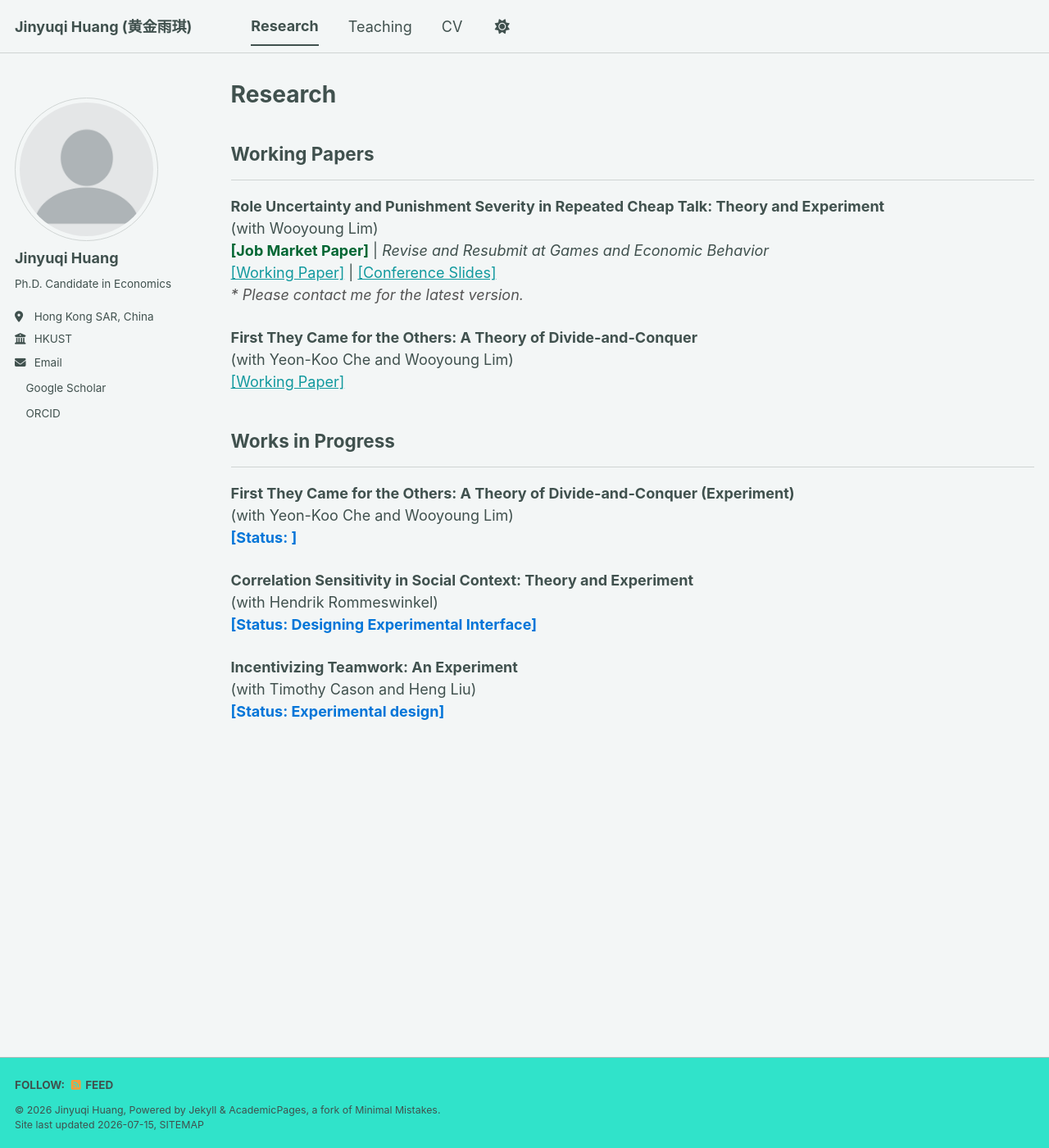
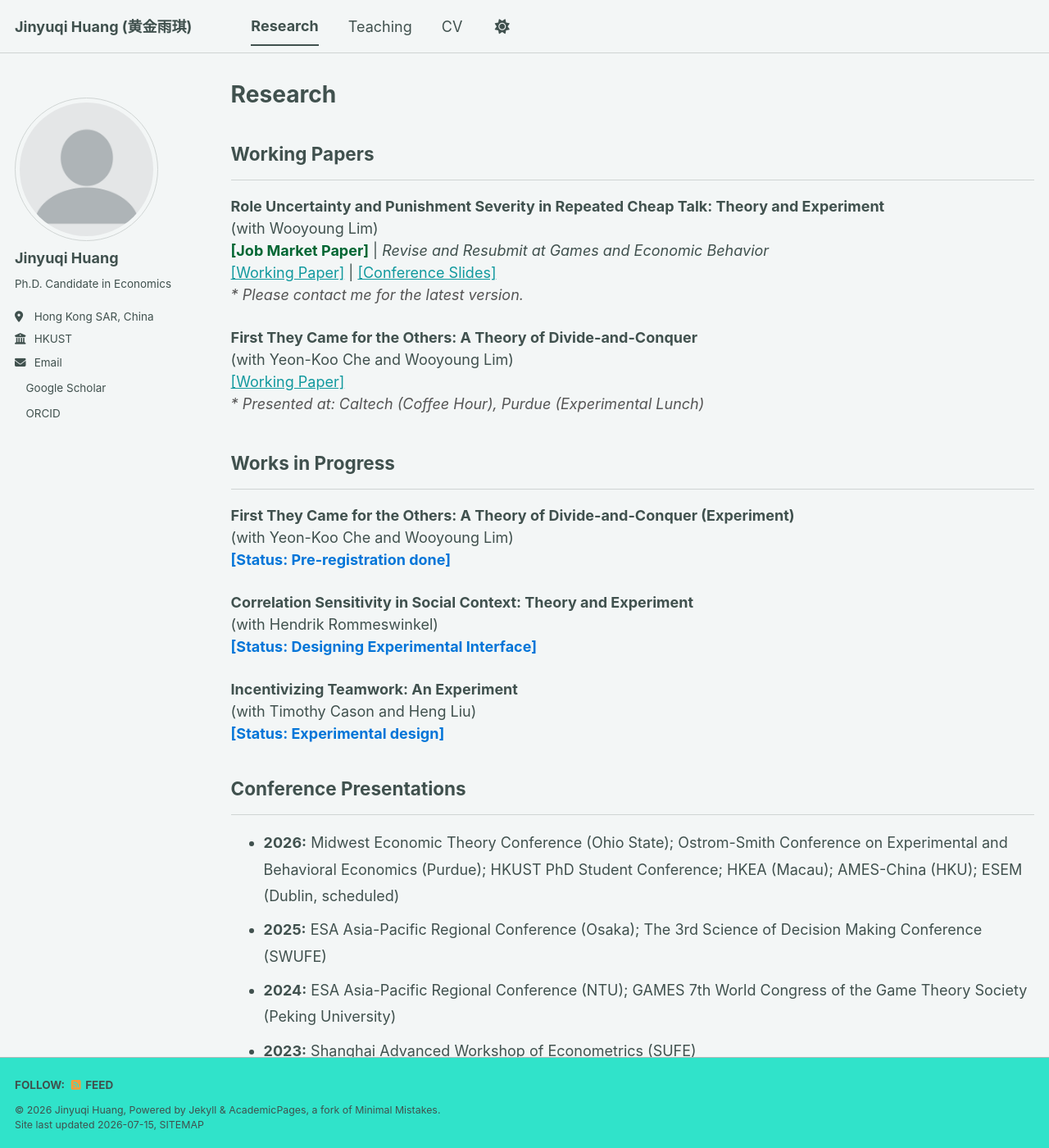
Before and after one commit to brayanam5903/brayanam5903.github.io, a Jekyll site: the page built from _pages/publications.html, in a window 1280 px wide and 1400 px high. Shown: the whole window at 82% size. Built offline with Jekyll 4.4.1, drawn with Linux system fonts in a browser that asks for light colours; a style sheet for code colours, icons or effects is not loaded.

Commit message:
Update publication statuses and add conference presentations
Added conference presentation details and updated publication statuses.

```diff
--- a/_pages/publications.html
+++ b/_pages/publications.html
@@ -22,7 +22,8 @@ author_profile: true
   <p>
     <b>First They Came for the Others: A Theory of Divide-and-Conquer</b> <br>
     (with Yeon-Koo Che and Wooyoung Lim) <br>
-    <a href="https://arxiv.org/abs/2607.12371">[Working Paper]</a>
+    <a href="https://arxiv.org/abs/2607.12371">[Working Paper]</a> <br>
+    <i style="color: #555;">* Presented at: Caltech (Coffee Hour), Purdue (Experimental Lunch)</i>
   </p>
 </div>
 
@@ -34,7 +35,7 @@ author_profile: true
   <p>
     <b>First They Came for the Others: A Theory of Divide-and-Conquer (Experiment)</b> <br>
     (with Yeon-Koo Che and Wooyoung Lim) <br>
-    <b><span style="color: #0275d8;">[Status: ]</span></b> <!-- 你可以在这里修改实验进度 -->
+    <b><span style="color: #0275d8;">[Status: Pre-registration done]</span></b>
   </p>
 </div>
 
@@ -42,7 +43,7 @@ author_profile: true
   <p>
     <b>Correlation Sensitivity in Social Context: Theory and Experiment</b> <br>
     (with Hendrik Rommeswinkel) <br>
-    <b><span style="color: #0275d8;">[Status: Designing Experimental Interface]</span></b> <!-- 你可以在这里修改实验进度 -->
+    <b><span style="color: #0275d8;">[Status: Designing Experimental Interface]</span></b>
   </p>
 </div>
 
@@ -50,6 +51,16 @@ author_profile: true
   <p>
     <b>Incentivizing Teamwork: An Experiment</b> <br>
     (with Timothy Cason and Heng Liu) <br>
-    <b><span style="color: #0275d8;">[Status: Experimental design]</span></b> <!-- 你可以在这里修改实验进度 -->
+    <b><span style="color: #0275d8;">[Status: Experimental design]</span></b>
   </p>
 </div>
+
+
+<h2 style="margin-top: 40px;">Conference Presentations</h2>
+<hr />
+<ul style="line-height: 1.8; margin-bottom: 30px;">
+  <li><b>2026:</b> Midwest Economic Theory Conference (Ohio State); Ostrom-Smith Conference on Experimental and Behavioral Economics (Purdue); HKUST PhD Student Conference; HKEA (Macau); AMES-China (HKU); ESEM (Dublin, scheduled)</li>
+  <li><b>2025:</b> ESA Asia-Pacific Regional Conference (Osaka); The 3rd Science of Decision Making Conference (SWUFE)</li>
+  <li><b>2024:</b> ESA Asia-Pacific Regional Conference (NTU); GAMES 7th World Congress of the Game Theory Society (Peking University)</li>
+  <li><b>2023:</b> Shanghai Advanced Workshop of Econometrics (SUFE)</li>
+</ul>
```
